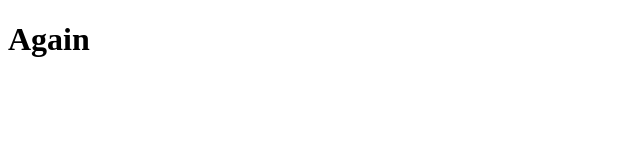
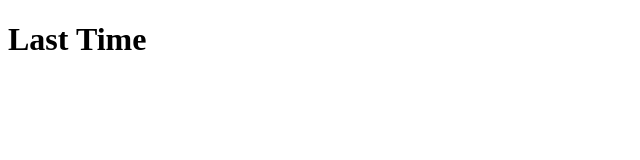
Before and after one commit to michaelwolo/site, a website: page index.html in a window 1280 px wide. Shown: the whole page, without its empty margins (0-640 px from the left). Drawn offline with Linux system fonts and the light colour scheme.

Commit message:
Another post-receive test

```diff
--- a/index.html
+++ b/index.html
@@ -5,6 +5,6 @@
   <title>Updated Page</title>
 </head>
 <body>
-  <h1>Again</h1>
+  <h1>Last Time</h1>
 </body>
 </html>
```
